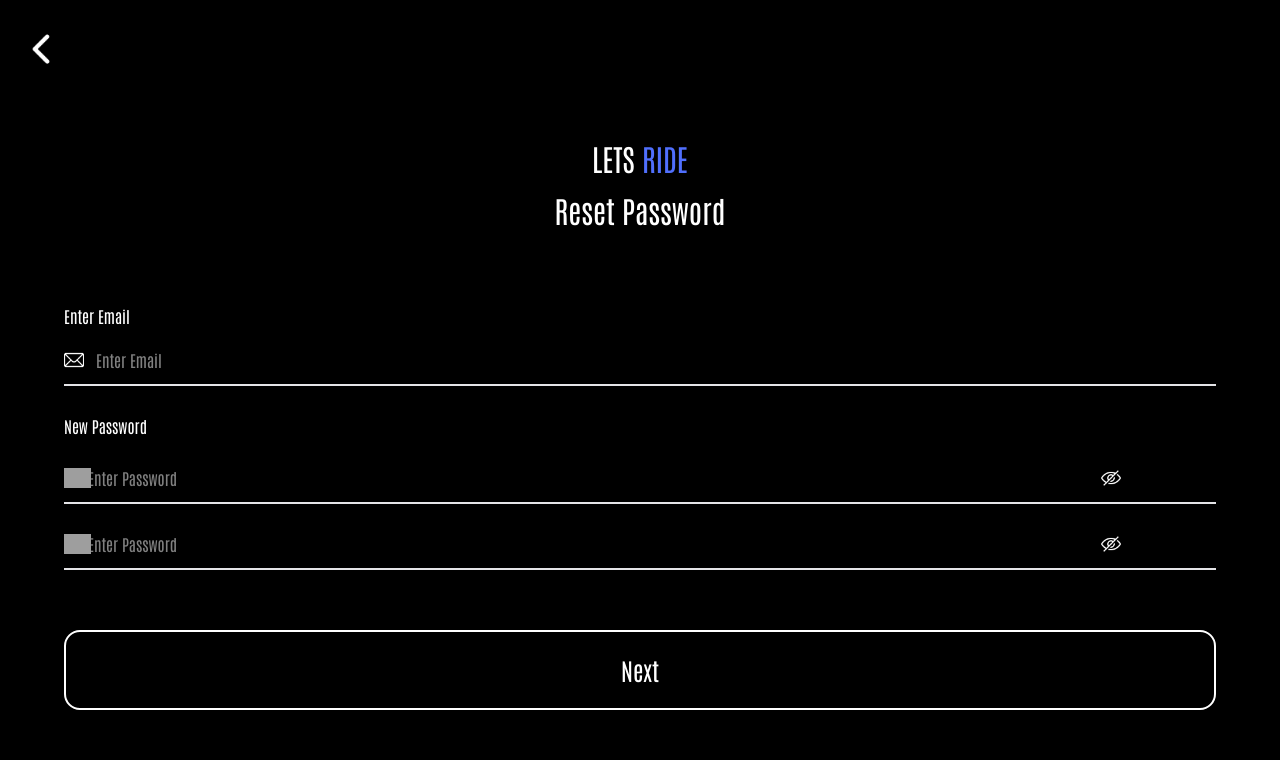
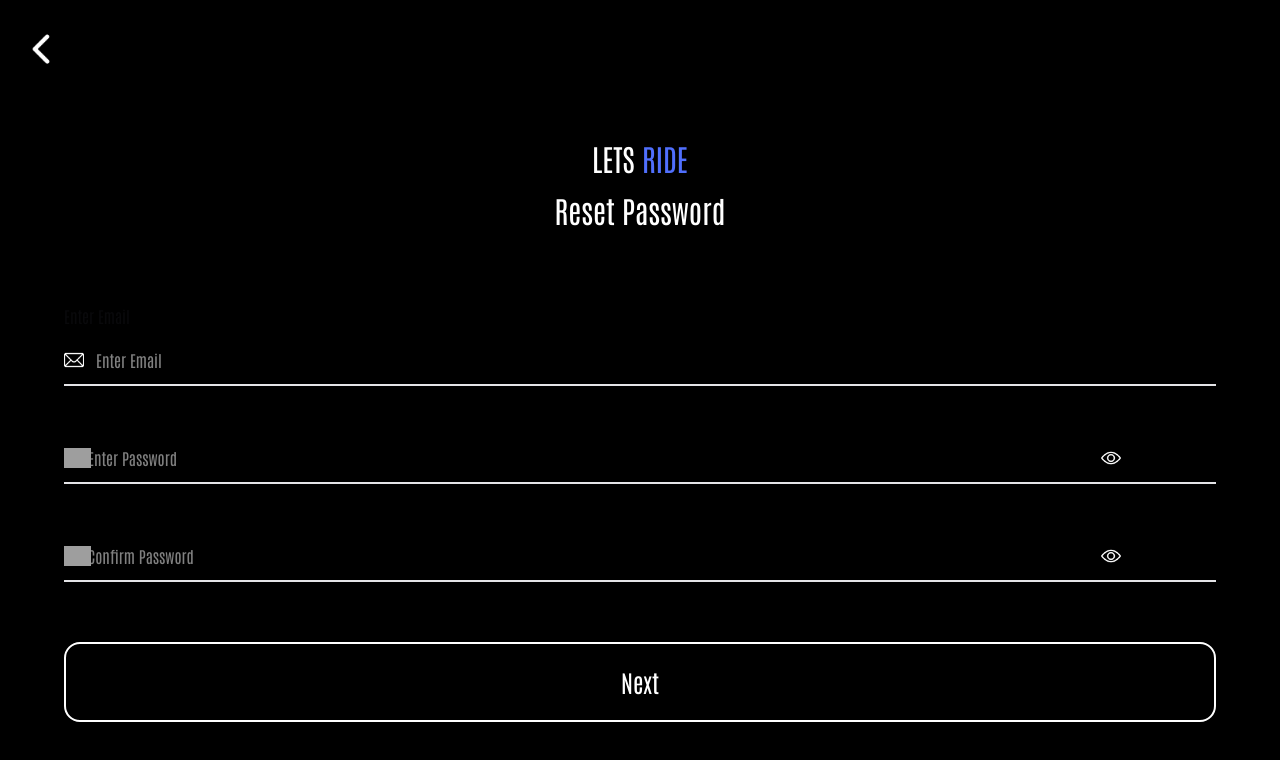
Before and after one commit to Chottcodes/lets_ride_fullstack, a Next.js app: page /pages/resetpassword in a window 1280 px wide. Shown: the top 760 px of the page. Built offline with nearby package versions, Linux system fonts and the light colour scheme; grey boxes are pictures that could not be loaded.

Commit message:
code refacture

```diff
--- a/src/app/pages/resetpassword/page.tsx
+++ b/src/app/pages/resetpassword/page.tsx
@@ -1,11 +1,16 @@
 "use client";
 import BackButtonComponent from "@/components/BackButtonComponent";
 import React, { useEffect, useState } from "react";
-import EmailAndPassword from "@/components/EmailAndPassword";
+import EmailInputComponent from "@/components/EmailInputComponent";
 import PrimaryButton from "@/components/PrimaryButton";
+import PasswordInputComponent from "@/components/PasswordInputComponent";
 
 const page = () => {
   const [isDark, setIsDark] = useState(true);
+  const [isPasswordVisiable,setIsPasswordVisiable]=useState(false)
+    const togglePasswordVisibility = () => {
+      setIsPasswordVisiable(prev => !prev)
+  }
   const handleOnClick = () => {
     console.log("hello");
   };
@@ -21,8 +26,10 @@ const page = () => {
         <h5>Reset Password</h5>
       </div>
       <div className="w-full flex flex-col justify-center items-center">
-        <div className="w-[90%] h-[40%] flex justify-center">
-          <EmailAndPassword />
+        <div className="w-[90%] h-[40%] flex flex-col justify-center gap-15">
+        <EmailInputComponent/>
+        <PasswordInputComponent  handleToggleFunction={togglePasswordVisibility} isPasswordVisible={isPasswordVisiable} placeHolderText="Enter Password"/>
+        <PasswordInputComponent handleToggleFunction={togglePasswordVisibility} isPasswordVisible={isPasswordVisiable} placeHolderText="Confirm Password"/>
         </div>
       </div>
       <div className="w-full h-[10%] flex items-center justify-center mt-15">
--- a/src/components/BackButtonComponent.tsx
+++ b/src/components/BackButtonComponent.tsx
@@ -1,6 +1,6 @@
 "use client";
 import React from "react";
-
+//This component is a simple back button componet that redirects the user to the prievious page and is styled accordingly. on click funtion can be created on the parent
 interface propsTypes {
   onClick: () => void;
 }
--- a/src/components/EmailAndPassword.tsx
+++ /dev/null
@@ -1,44 +0,0 @@
-"use client";
-import React from "react";
-import PasswordInputComponent from "./PasswordInputComponent";
-
-interface InputProps {
-    type: string;
-    value: string;
-    onChange: (e: React.ChangeEvent<HTMLInputElement>) => void;
-    placeholder: string;
-    iconSrc: string;
-  }
-
-const EmailAndPassword = () => {
-  return (
-    <div className="w-full h-full text-white flex flex-col gap-7 ">
-      <div className="w-full flex flex-col gap-5">
-        <div className="">
-          <h2>Enter Email</h2>
-        </div>
-        <div className="w-full relative flex items-center border-b-2 pb-3">
-          <img
-            className="absolute h-[20px]"
-            src="/assets/images/mail (1).png"
-            alt=""
-          />
-          <input
-            type="text"
-            placeholder="Enter Email"
-            className="pl-8 w-full focus:outline-none"
-          />
-        </div>
-      </div>
-      <div className="w-full h-full">
-        <div className="w-full flex flex-col gap-7">
-            <h2>New Password</h2>
-            <PasswordInputComponent/>
-            <PasswordInputComponent/>
-        </div>
-      </div>
-    </div>
-  );
-};
-
-export default EmailAndPassword;
--- /dev/null
+++ b/src/components/EmailInputComponent.tsx
@@ -0,0 +1,32 @@
+'use client'
+import React, { useEffect, useState } from 'react';
+import { handleInputChange } from './utils/GatherInput';
+//This is a reusable email component that captures the users email input
+const EmailInputComponent = () => {
+  const [emailInput, setEmailInput] = useState('')
+  useEffect(()=>{
+  },[emailInput])
+  return (
+    <div className="w-full flex flex-col gap-5">
+      <div>
+        <h2>Enter Email</h2>
+      </div>
+      <div className="w-full relative flex items-center border-b-2 pb-3">
+        <img
+          className="absolute h-[20px]"
+          src="/assets/images/mail1.png"
+          alt="Mail Icon"
+        />
+        <input
+          type="email"
+          value={emailInput}
+          onChange={(e)=> handleInputChange(e,setEmailInput)}
+          placeholder="Enter Email"
+          className="pl-8 w-full focus:outline-none text-white"
+        />
+      </div>
+    </div>
+  );
+}
+
+export default EmailInputComponent;
--- a/src/components/PasswordInputComponent.tsx
+++ b/src/components/PasswordInputComponent.tsx
@@ -1,25 +1,41 @@
-import React from 'react'
-
-const PasswordInputComponent = () => {
+"use client";
+import React, { useEffect, useState } from "react";
+import { handleInputChange } from "./utils/GatherInput";
+//This Component Take in the password and the password value and is designed according to the figma. I make the eye image clickable so the use can reviel there password once clicked. The boolean can be manipulated on the parent component just created a function that changes the boolean value on click when using on parent component.
+interface propTypes {
+  isPasswordVisible: boolean;
+  handleToggleFunction: () => void;
+  placeHolderText: string;
+}
+const PasswordInputComponent = (props: propTypes) => {
+  const [localValue, setLocalValue] = useState("");
+  const { isPasswordVisible, handleToggleFunction, placeHolderText } = props;
   return (
-    <div className="relative w-full border-b-2 pb-3 flex items-center">
+    <div className="relative w-full border-b-2 pb-3 flex items-center text-white">
       <img
         src="/assets/images/padlock (1).png"
         alt="lock icon"
         className="absolute h-[20px]"
       />
       <input
-              type="text"
-              placeholder="Enter Password"
+        type={`${isPasswordVisible ? "text" : "password"}`}
+        value={localValue}
+        onChange={(e) => handleInputChange(e, setLocalValue)}
+        placeholder={placeHolderText}
         className="w-full pl-6 focus:outline-none"
       />
       <img
-              src="/assets/images/hide.png"
+        src={`${
+          isPasswordVisible
+            ? "/assets/images/hide.png"
+            : "/assets/images/view.png"
+        }`}
         alt="eyeglass icon"
         className="h-[20px] absolute left-[90%]"
+        onClick={handleToggleFunction}
       />
     </div>
-  )
-}
+  );
+};
 
-export default PasswordInputComponent
+export default PasswordInputComponent;
--- /dev/null
+++ b/src/components/utils/GatherInput.tsx
@@ -0,0 +1,6 @@
+"use client";
+export const handleInputChange = (e: React.ChangeEvent<HTMLInputElement>,setState: React.Dispatch<React.SetStateAction<string>>) => {
+  const inputValue = e.target.value;
+  setState(inputValue);
+};
+//This is a reusable function that I created for collecting input values. My function take in 2 parameter. (e = event, setState = the name o the state you want to set. Ex 'inputValue' translates to setinputValue)
```
Also changed, not shown: public/assets/images/mail1.png (renamed from public/assets/images/mail (1).png). Lines whose indentation alone changed are shown as unchanged.
